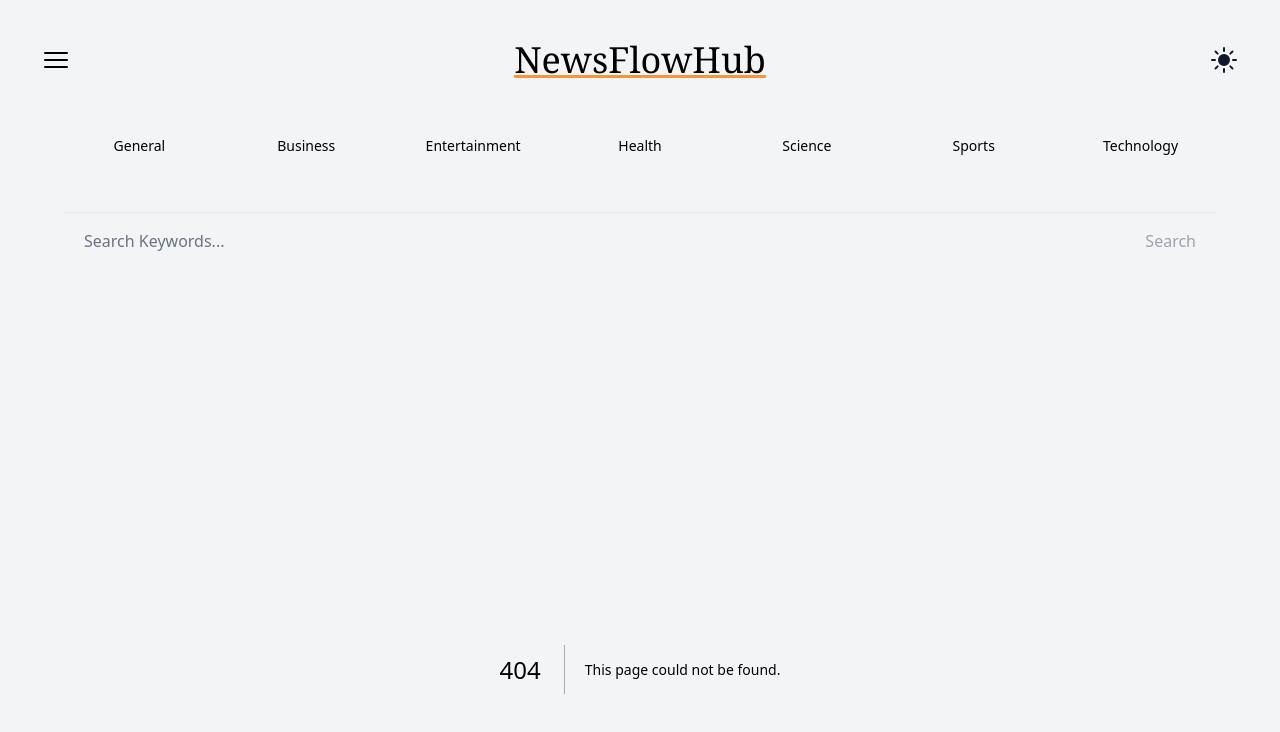
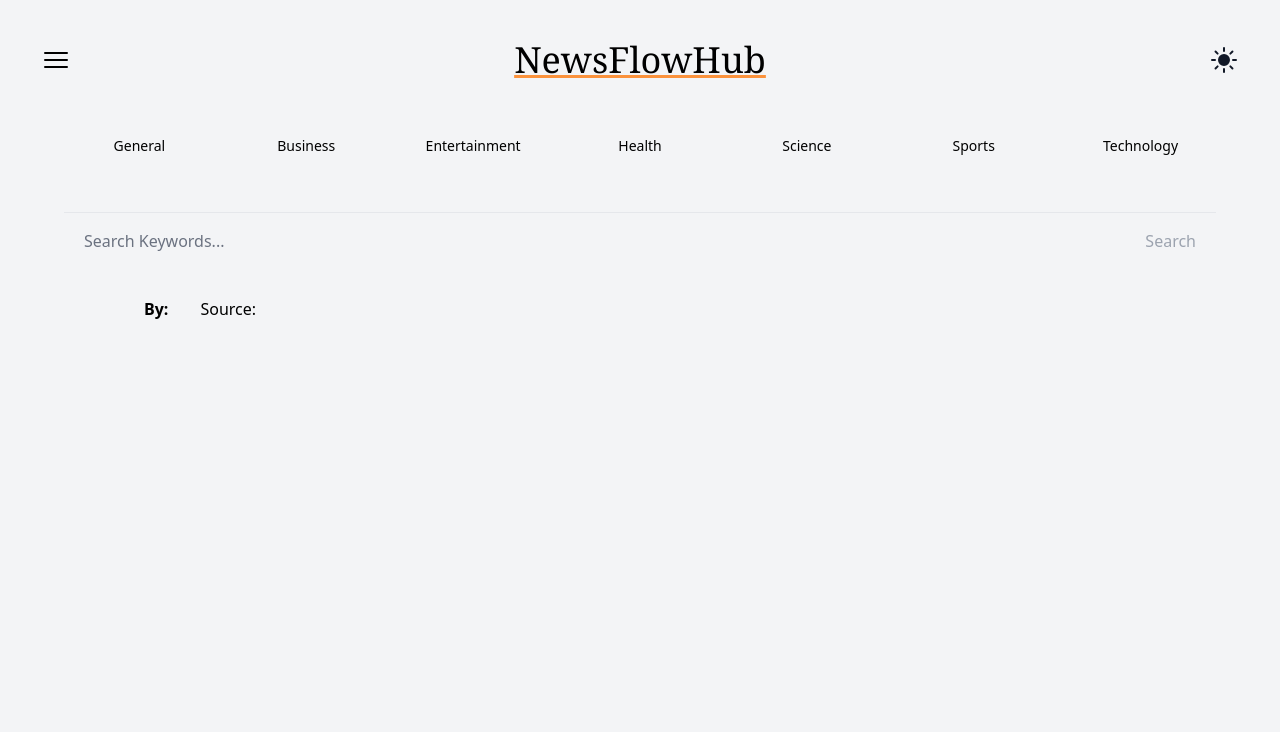
Before and after one commit to shirkocurek/NewsFeed-Live, a Next.js app: page /article in a window 1280 px wide. Before the commit this address had no page. Shown: the top 732 px of the page. Built offline with nearby package versions, Linux system fonts and the light colour scheme.

Commit message:
implemented live timestamp functionality

```diff
--- a/app/Article.tsx
+++ b/app/Article.tsx
@@ -6,7 +6,7 @@ type Props = {
 
 function Article({ dataEntry }: Props) {
   return (
-    <article className="bg-slate-100 dark:bg-slate-800 flex flex-col rounded-lg shadow-sm hover:scale-105 hover:shadow-lg hover:bg-slate-200 transition-all duration-200 ease-out">
+    <article className="bg-gray-200 dark:bg-zinc-800 flex flex-col rounded-lg shadow-md hover:scale-105 hover:shadow-lg hover:bg-slate-200 transition-all duration-200 ease-out">
       {dataEntry.image && (
         <img
           src={dataEntry.image}
--- a/app/DarkModeButton.tsx
+++ b/app/DarkModeButton.tsx
@@ -21,7 +21,7 @@ function DarkModeButton() {
     <div>
       {currentTheme === "dark" ? (
         <MoonIcon
-          className="h-8 w-8 cursor-pointer text-gray-900 dark:text-white"
+          className="h-6 w-6 cursor-pointer text-gray-900 dark:text-white"
           onClick={() => setTheme("light")}
         />
       ) : (
--- a/app/ReadMoreButton.tsx
+++ b/app/ReadMoreButton.tsx
@@ -7,11 +7,12 @@ type Props = {
 
 function ReadMoreButton({ dataEntry }: Props) {
   const router = useRouter();
+
   const handleClick = () => {
     const queryString = Object.entries(dataEntry)
       .map(([key, value]) => `${key}=${value}`)
       .join("&");
-    const url = `/dataEntry?${queryString}`;
+    const url = `/article?${queryString}`;
     router.push(url);
   };
   return (
--- /dev/null
+++ b/app/article/page.tsx
@@ -0,0 +1,42 @@
+import { notFound } from "next/navigation";
+
+type Props = {
+  searchParams?: DataEntry;
+};
+
+function ArticlePage({ searchParams }: Props) {
+  if (
+    (searchParams && Object.entries(searchParams).length === 0) ||
+    !searchParams
+  ) {
+    return notFound();
+  }
+
+  const dataEntry: DataEntry = searchParams;
+  return (
+    <article>
+      <section className="flex flex-col lg:flex-row pb-24 px-0 lg:px-10">
+        {dataEntry.image && (
+          <img
+            className="h-50 max-w-md mx-auto md:max-w-lg lg:max-w-xl object-cover rounded-lg shadow-md"
+            src={dataEntry.image}
+            alt={dataEntry.title}
+          />
+        )}
+        <div className="px-10">
+          <h1 className="headerTitle px-0 no-underline pb-2">
+            {dataEntry.title}
+          </h1>
+          <div className="flex divided-x-2 space-x-4">
+            <h2 className="font-bold">By: {dataEntry.author}</h2>
+            <h2 className="font bold pl-4">Source: {dataEntry.source}</h2>
+            <p className="pl-4">{dataEntry.published_at}</p>
+          </div>
+          <p className="pt-4">{dataEntry.description}</p>
+        </div>
+      </section>
+    </article>
+  );
+}
+
+export default ArticlePage;
--- a/app/globals.css
+++ b/app/globals.css
@@ -6,4 +6,8 @@
   .navLink {
     @apply hover:underline decoration-orange-400 text-center decoration-2 active:underline underline-offset-8 rounded-full p-4 cursor-pointer hover:font-bold capitalize hover:scale-110 transition-transform duration-200 ease-out
   }
+
+  .headerTitle {
+    @apply text-4xl font-serif capitalize px-10 pt-5 underline decoration-orange-400 decoration-2 underline-offset-4 decoration-double
+  }
 }
--- /dev/null
+++ b/app/news/[category]/page.tsx
@@ -0,0 +1,25 @@
+import fetchNews from "@/lib/fetchNews";
+import NewsList from "@/app/NewsList";
+import { categories } from "@/constants";
+
+type Props = {
+  params: { category: Category };
+};
+
+async function NewsCategory({ params: { category } }: Props) {
+  const news: NewsResponse = await fetchNews(category);
+  return (
+    <div>
+      <h1 className="headerTitle">{category}</h1>
+      <NewsList news={news} />
+    </div>
+  );
+}
+
+export default NewsCategory;
+
+export async function generateStaticParams() {
+  return categories.map((category) => ({
+    category: category,
+  }));
+}
--- /dev/null
+++ b/app/search/page.tsx
@@ -0,0 +1,22 @@
+import fetchNews from "@/lib/fetchNews";
+import NewsList from "../NewsList";
+
+type Props = {
+  searchParams?: { term: string };
+};
+
+async function SearchPage({ searchParams }: Props) {
+  const news: NewsResponse = await fetchNews(
+    "general",
+    searchParams?.term,
+    true
+  );
+  return (
+    <div>
+      <h1 className="headerTitle">Search Results for: {searchParams?.term}</h1>
+      <NewsList news={news} />
+    </div>
+  );
+}
+
+export default SearchPage;
--- a/next.config.js
+++ b/next.config.js
@@ -1,4 +1,8 @@
 /** @type {import('next').NextConfig} */
-const nextConfig = {}
+const nextConfig = {
+    images:{
+        domains: ['image-cdn.essentiallysports.com']
+    }
+}
 
 module.exports = nextConfig
--- a/response.json
+++ b/response.json
@@ -14,7 +14,7 @@
       "image": "https://image-cdn.essentiallysports.com/wp-content/uploads/gunther-4-560x315.jpg",
       "language": "en",
       "published_at": "2023-11-20T01:49:43Z",
-      "source": "Essentially Sports",
+      "source": "Essentially",
       "title": "After LA Knight, Logan Paul Takes a Major Dig at WWE Intercontinental Champion Gunther: “Get in Line”",
       "url": "https://www.essentiallysports.com/wwe-news-after-la-knight-logan-paul-takes-a-major-dig-at-wwe-intercontinental-champion-gunther-get-in-line/"
     },
@@ -130,7 +130,7 @@
       "author": "Sam Gordon",
       "category": "general",
       "country": "us",
-      "description": "If it&#8217;s apparent from the press box that Raiders coaches have no confidence in Aidan O&#8217;Connell, then surely the rookie quarterback can see it from the sideline.",
+      "description": "If apparent from the press box that Raiders coaches have no confidence in Aidan; Connell, then surely the rookie quarterback can see it from the sideline.",
       "image": null,
       "language": "en",
       "published_at": "2023-11-20T01:51:33Z",
```
